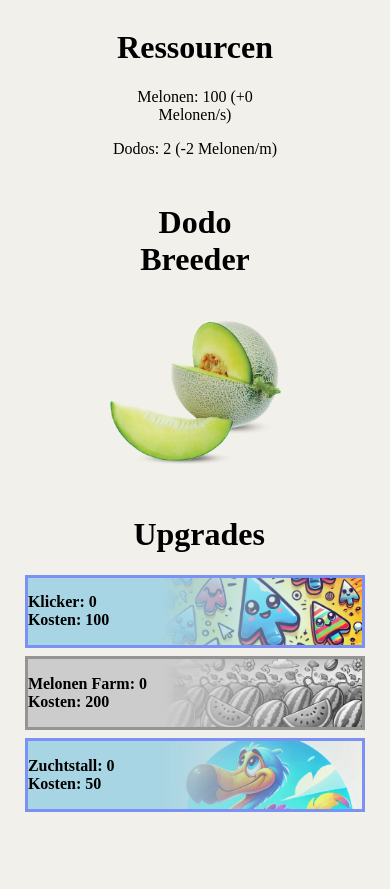
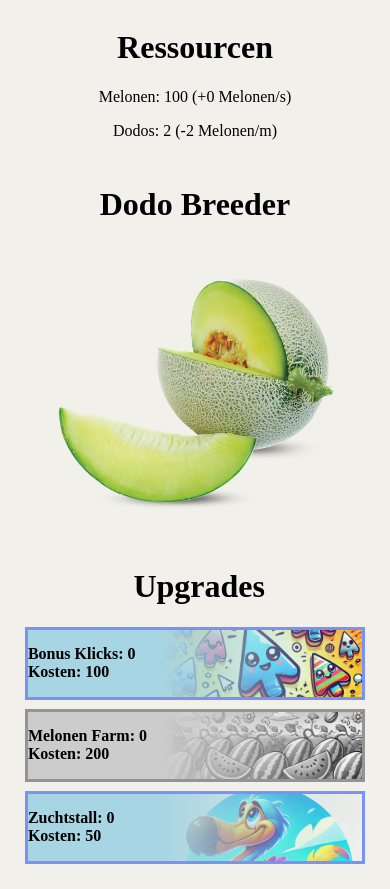
Before and after one commit to Domeimeie/DodoVFrontend, a Vue app: page / in a window 390 px wide. Before the commit the page ends 844 px from the top, so only its background shows below. Built offline with nearby package versions, Linux system fonts and the light colour scheme.

Commit message:
Further small optimizations

```diff
--- a/src/components/villageView/Clicker.vue
+++ b/src/components/villageView/Clicker.vue
@@ -45,10 +45,14 @@
     }
 
     .clicker h1{
-        display: block;
         margin-left: auto;
         margin-right: auto;
-        width: 50%;
         text-align: center;
     }
+
+    @media screen and (max-width: 800px) {
+    .clicker img{
+        width: 80%;
+    }
+  }
 </style>
--- a/src/components/villageView/ResourceList.vue
+++ b/src/components/villageView/ResourceList.vue
@@ -64,7 +64,6 @@
         display: block;
         margin-left: auto;
         margin-right: auto;
-        width: 50%;
         text-align: center;
     }
 </style>
--- a/src/components/villageView/UpgradeList.vue
+++ b/src/components/villageView/UpgradeList.vue
@@ -1,7 +1,7 @@
 <template>
     <div class="upgrades">
         <h1>Upgrades</h1>
-        <Ressource :name="'Klicker'" :amount=clickerStore.clicker :image=clickerImage :upgradeCost=clickerBaseUpgradeCost*(clickerStore.clicker+1) :availableCost=melonStore.melon @upgrade="upgradeClicker"/>
+        <Ressource :name="'Bonus Klicks'" :amount=clickerStore.clicker :image=clickerImage :upgradeCost=clickerBaseUpgradeCost*(clickerStore.clicker+1) :availableCost=melonStore.melon @upgrade="upgradeClicker"/>
         <Ressource :name="'Melonen Farm'" :amount=melonFieldStore.melonField :image=melonFieldImage :upgradeCost=melonFieldBaseUpgradeCost*(melonFieldStore.melonField+1) :availableCost=melonStore.melon @upgrade="upgradeMelonFarm"/>
         <Ressource :name="'Zuchtstall'" :amount=breedingPenStore.breedingPen :image=dodoImage :upgradeCost=breedingPenBaseUpgradeCost*(breedingPenStore.breedingPen+1) :availableCost=melonStore.melon @upgrade="upgradeBreedingPen"/>
     </div>
```
